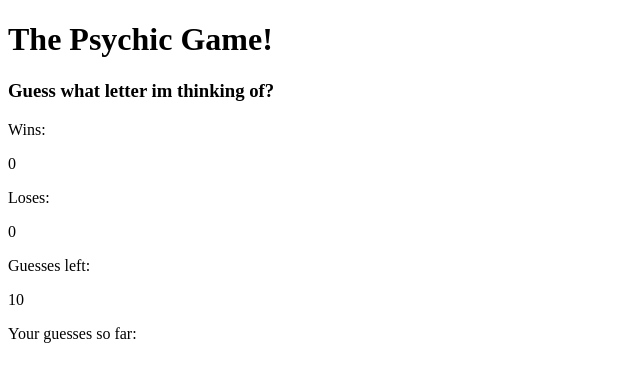
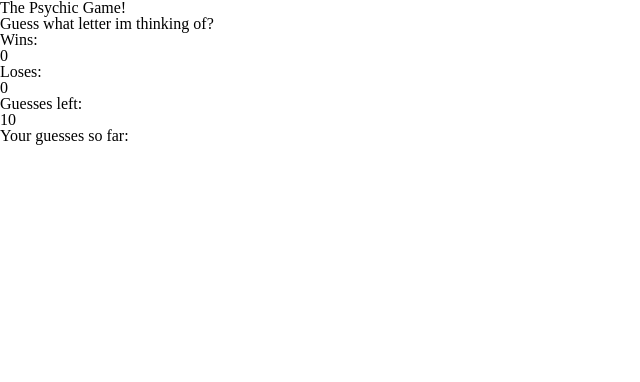
Before and after one commit to TowerGuy2909/psychicGame, a plain HTML site: page index.html in a window 1280 px wide. Shown: the whole page, without its empty margins (0-640 px from the left). Drawn offline with Linux system fonts and the light colour scheme; the site is published under a folder, as on GitHub Pages, so addresses that start at the root find nothing.

Commit message:
corrected links to other pages

```diff
--- a/index.html
+++ b/index.html
@@ -3,8 +3,8 @@
   <head>
     <meta charset="UTF-8">
     <title>The Psychic Game</title>
-    <link rel="stylesheet" type="text/css" href="/assets/css/reset.css">
-    <link rel="stylesheet" type="text/css" href="/assets/css/style.css">
+    <link rel="stylesheet" type="text/css" href="assets/css/reset.css">
+    <link rel="stylesheet" type="text/css" href="assets/css/style.css">
   </head>
   <body>
   <h1>The Psychic Game!</h1>
@@ -13,6 +13,6 @@
   <p>Loses:</p><div id="losses">0</div>
   <p>Guesses left:</p><div id="guessesLeft">10</div>
   <p>Your guesses so far:</p><div id="guessesSoFar"></div>
-  <script src="/assets/javascript/game.js"></script>
+  <script src="assets/javascript/game.js"></script>
   </body>
 </html>
```
